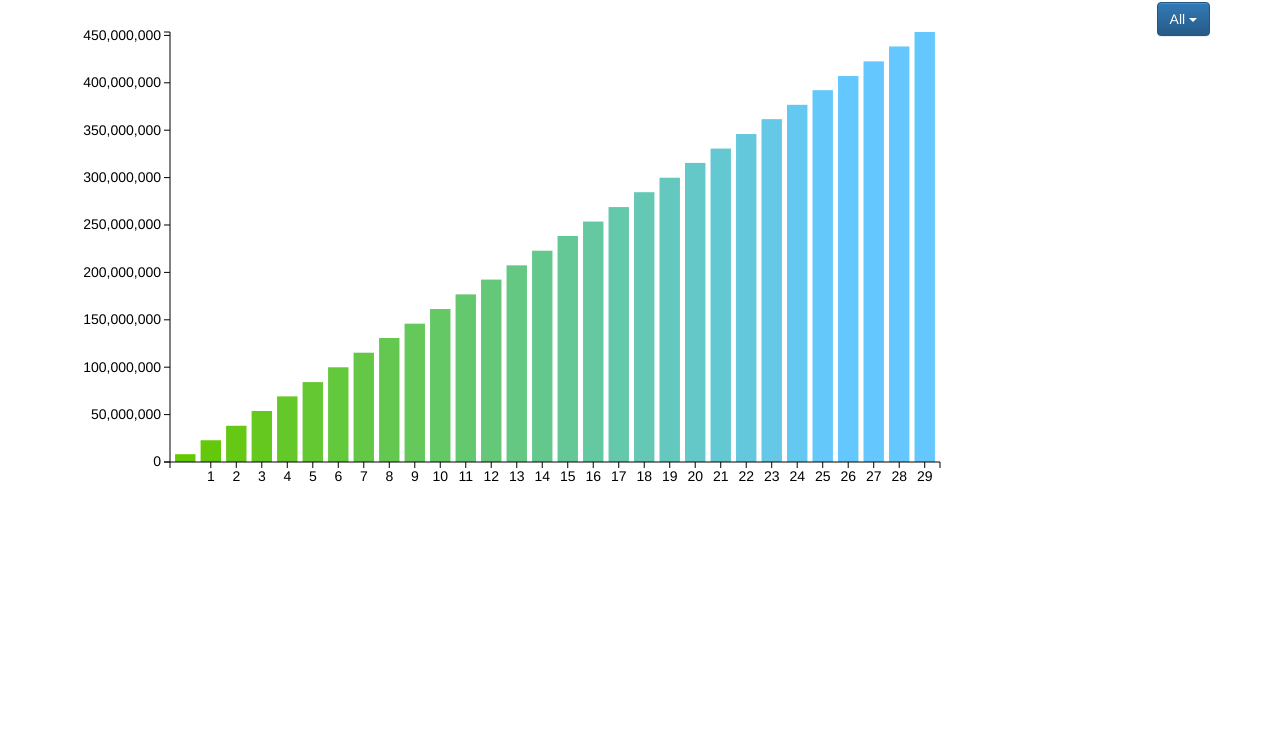
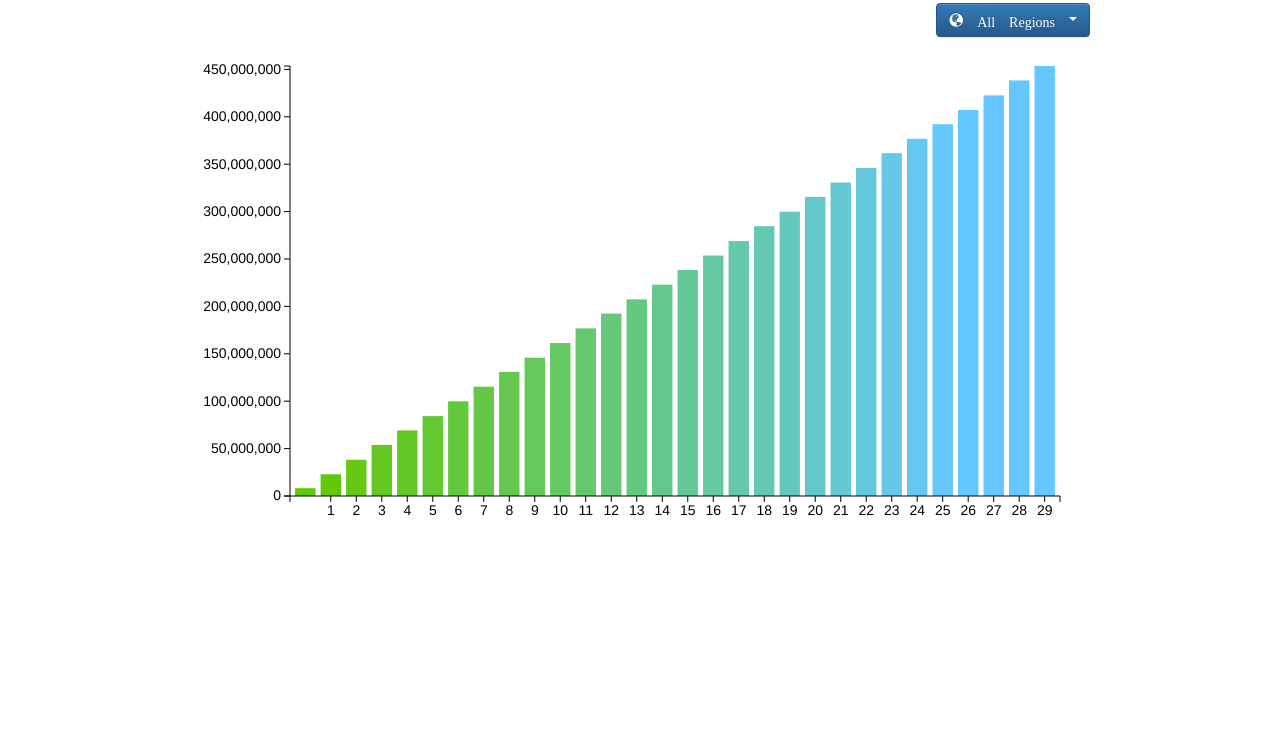
Before and after one commit to shoukath/D3, a website: page index.html in a window 1280 px wide. Shown: the part 68-800 px from the top of the page. Drawn offline with nearby package versions, Linux system fonts and the light colour scheme.

Commit message:
Making the Dropdown align to the right

```diff
--- a/index.html
+++ b/index.html
@@ -5,17 +5,20 @@
 	<meta name="viewport" content="width=device-width, initial-scale=1">
 	<title>D3</title>
 	<link rel="stylesheet" href="bower_components/bootstrap/dist/css/bootstrap.min.css">
-	<link rel="stylesheet" href="bower_components/bootstrap/dist/css/bootstrap-theme.min.css">
+	<link rel="stylesheet" href="bower_components/bootstrap/dist/css/bootstrap-theme.min.css
+	">
+	<link rel="stylesheet" href="style.css">
 </head>
 <body>
 	<header class="container">
 		<h1 class="text-center">Data analysis and charting</h1>
 	</header>
 
-	<div class="container">
+	<div class="container text-center">
+		<div id="chartContainer">
 			<div class="dropdown pull-right">
-			<button id="dLabel" class="btn btn-primary" type="button" data-toggle="dropdown" aria-haspopup="true" aria-expanded="false">
-				All
+				<button id="dLabel" class="btn btn-primary glyphicon glyphicon-globe" type="button" data-toggle="dropdown" aria-haspopup="true" aria-expanded="false">
+					All Regions
 					<span class="caret"></span>
 				</button>
 				<ul class="dropdown-menu" aria-labelledby="dLabel">
@@ -23,6 +26,7 @@
 				</ul>
 			</div>
 			<div id="chart"></div>
+		</div>
 	</div>
 
 	<!-- Essential Scripts -->
--- a/style.css
+++ b/style.css
@@ -0,0 +1,3 @@
+#chartContainer {
+	display: inline-block;
+}
```
Lines whose indentation alone changed are shown as unchanged.
